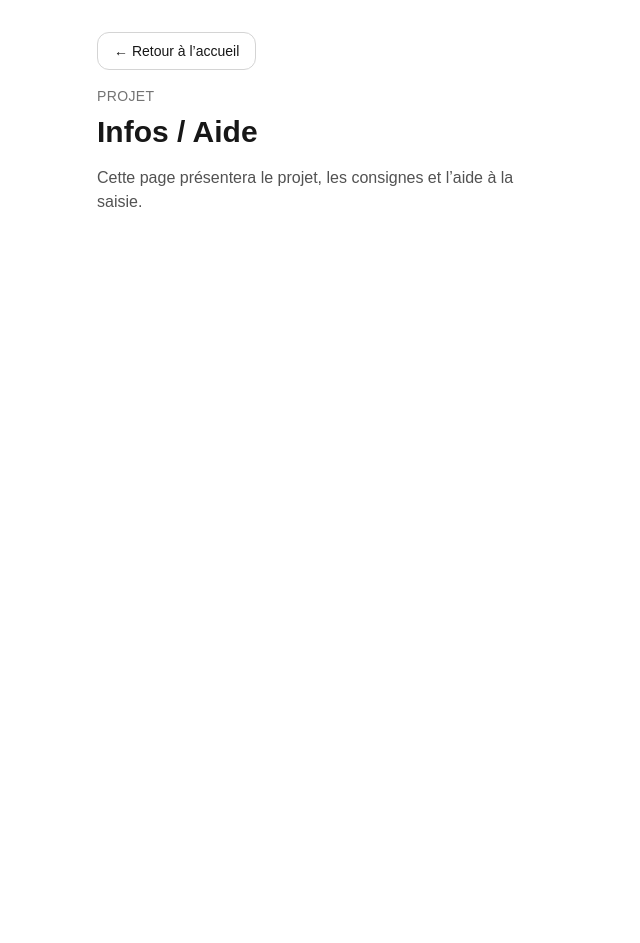
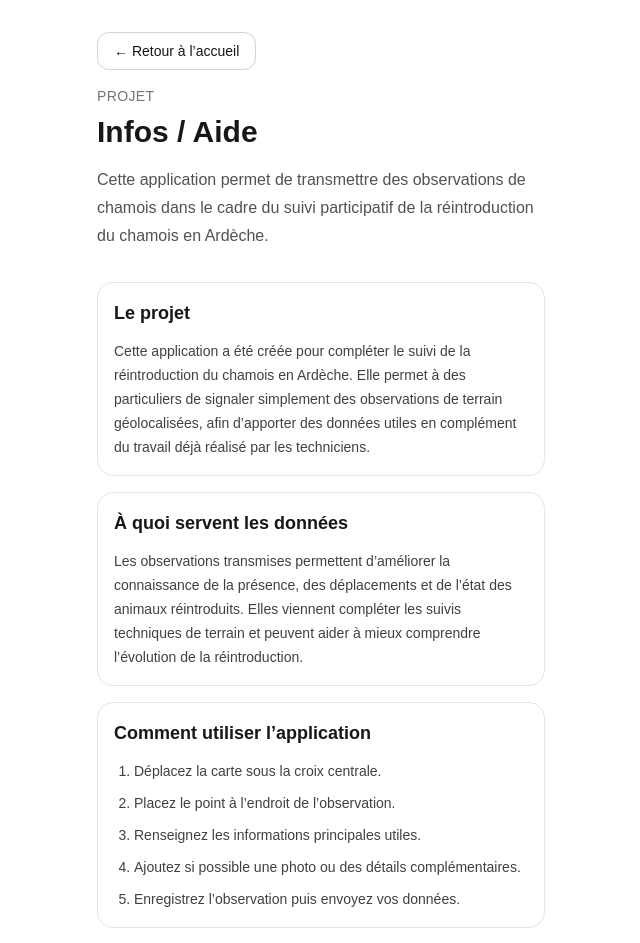
Before and after one commit to hugorubini/app-chamois, a Next.js app: page /info in a window 1280 px wide. Shown: the top 943 px of the page, without its empty margins (319-959 px from the left). Before the commit the page ends 800 px from the top, so only its background shows below. Built offline with nearby package versions, Linux system fonts and the light colour scheme.

Commit message:
ameliore page infos aide

```diff
--- a/src/app/info/page.tsx
+++ b/src/app/info/page.tsx
@@ -15,9 +15,119 @@ export default function InfoPage() {
           Projet
         </p>
         <h1 className="mt-2 text-3xl font-bold">Infos / Aide</h1>
-        <p className="mt-4 text-base text-neutral-600">
-          Cette page présentera le projet, les consignes et l’aide à la saisie.
+        <p className="mt-4 text-base leading-7 text-neutral-600">
+          Cette application permet de transmettre des observations de chamois
+          dans le cadre du suivi participatif de la réintroduction du chamois en
+          Ardèche.
         </p>
+
+        <div className="mt-8 space-y-4">
+          <section className="rounded-2xl border border-neutral-200 p-4">
+            <h2 className="text-lg font-semibold">Le projet</h2>
+            <p className="mt-3 text-sm leading-6 text-neutral-700">
+              Cette application a été créée pour compléter le suivi de la
+              réintroduction du chamois en Ardèche. Elle permet à des
+              particuliers de signaler simplement des observations de terrain
+              géolocalisées, afin d’apporter des données utiles en complément du
+              travail déjà réalisé par les techniciens.
+            </p>
+          </section>
+
+          <section className="rounded-2xl border border-neutral-200 p-4">
+            <h2 className="text-lg font-semibold">À quoi servent les données</h2>
+            <p className="mt-3 text-sm leading-6 text-neutral-700">
+              Les observations transmises permettent d’améliorer la connaissance
+              de la présence, des déplacements et de l’état des animaux
+              réintroduits. Elles viennent compléter les suivis techniques de
+              terrain et peuvent aider à mieux comprendre l’évolution de la
+              réintroduction.
+            </p>
+          </section>
+
+          <section className="rounded-2xl border border-neutral-200 p-4">
+            <h2 className="text-lg font-semibold">Comment utiliser l’application</h2>
+            <ol className="mt-3 ml-5 list-decimal space-y-2 text-sm leading-6 text-neutral-700">
+              <li>Déplacez la carte sous la croix centrale.</li>
+              <li>Placez le point à l’endroit de l’observation.</li>
+              <li>Renseignez les informations principales utiles.</li>
+              <li>Ajoutez si possible une photo ou des détails complémentaires.</li>
+              <li>Enregistrez l’observation puis envoyez vos données.</li>
+            </ol>
+          </section>
+
+          <section className="rounded-2xl border border-neutral-200 p-4">
+            <h2 className="text-lg font-semibold">Ce qu’il faut transmettre</h2>
+            <ul className="mt-3 ml-5 list-disc space-y-2 text-sm leading-6 text-neutral-700">
+              <li>Le point d’observation le plus précis possible.</li>
+              <li>Le nombre de chamois observés.</li>
+              <li>La date et l’heure de l’observation.</li>
+              <li>La présence éventuelle d’un collier.</li>
+              <li>Une photo si elle est disponible.</li>
+              <li>
+                Des informations complémentaires seulement si elles peuvent être
+                estimées avec un minimum de fiabilité.
+              </li>
+            </ul>
+          </section>
+
+          <section className="rounded-2xl border border-neutral-200 p-4">
+            <h2 className="text-lg font-semibold">Si vous avez un doute</h2>
+            <ul className="mt-3 ml-5 list-disc space-y-2 text-sm leading-6 text-neutral-700">
+              <li>Mieux vaut transmettre une donnée simple mais propre.</li>
+              <li>Ne renseignez pas un numéro de collier si vous n’êtes pas sûr.</li>
+              <li>
+                Ne remplissez pas les détails optionnels si l’observation est
+                trop brève ou trop lointaine.
+              </li>
+              <li>
+                En cas d’incertitude, utilisez les choix “indéterminé” ou laissez
+                les champs complémentaires vides.
+              </li>
+            </ul>
+          </section>
+
+          <section className="rounded-2xl border border-neutral-200 p-4">
+            <h2 className="text-lg font-semibold">À propos des colliers</h2>
+            <p className="mt-3 text-sm leading-6 text-neutral-700">
+              Certains animaux peuvent être équipés d’un collier. Cette
+              information est particulièrement utile pour le suivi. Toutefois,
+              elle ne doit être renseignée que si l’observation permet une
+              lecture suffisamment fiable.
+            </p>
+            <ul className="mt-3 ml-5 list-disc space-y-2 text-sm leading-6 text-neutral-700">
+              <li>Indiquez la présence d’un collier seulement si vous l’avez bien vu.</li>
+              <li>Ajoutez un numéro uniquement si sa lecture est fiable.</li>
+              <li>
+                En cas de doute, il vaut mieux ne pas renseigner de numéro plutôt
+                que transmettre une information erronée.
+              </li>
+            </ul>
+          </section>
+
+          <section className="rounded-2xl border border-neutral-200 p-4">
+            <h2 className="text-lg font-semibold">Bonnes pratiques terrain</h2>
+            <ul className="mt-3 ml-5 list-disc space-y-2 text-sm leading-6 text-neutral-700">
+              <li>Ne vous approchez pas volontairement des animaux.</li>
+              <li>Ne provoquez pas de dérangement pour mieux observer.</li>
+              <li>Ne poursuivez pas les chamois pour obtenir plus d’informations.</li>
+              <li>Restez prudent sur le terrain et ne vous mettez pas en danger.</li>
+              <li>
+                Cette application sert à transmettre des observations
+                opportunistes, pas à rechercher activement les animaux.
+              </li>
+            </ul>
+          </section>
+
+          <section className="rounded-2xl border border-neutral-200 p-4">
+            <h2 className="text-lg font-semibold">Utilisation des données</h2>
+            <p className="mt-3 text-sm leading-6 text-neutral-700">
+              Les données transmises servent au suivi du projet. Elles ont pour
+              objectif d’améliorer la connaissance de la réintroduction et
+              d’aider les gestionnaires à exploiter les observations recueillies
+              sur le terrain.
+            </p>
+          </section>
+        </div>
       </div>
     </main>
   );
```
